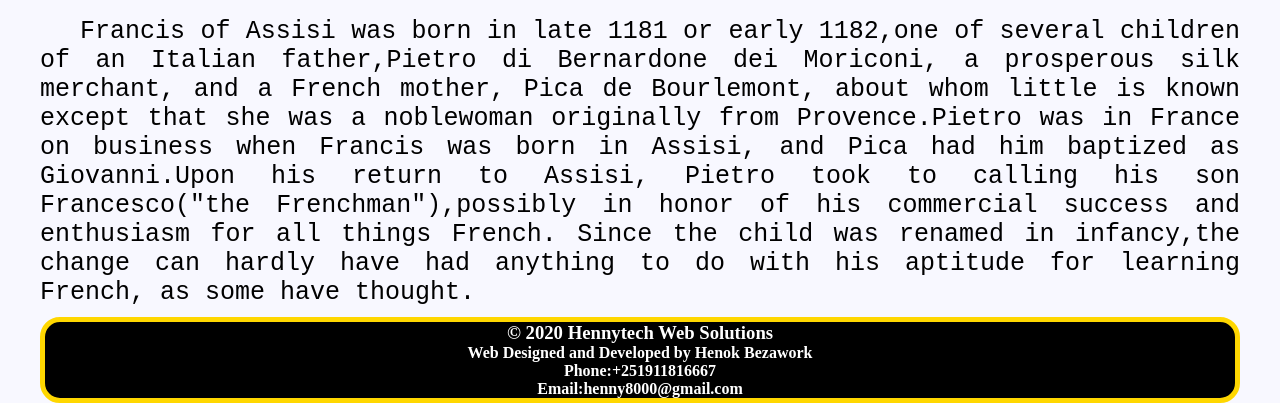
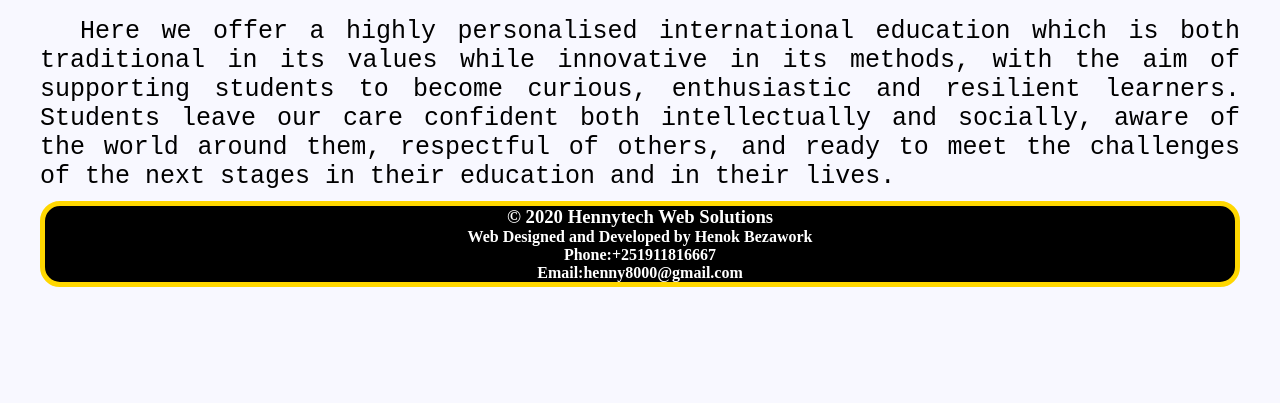
Before and after one commit to henybeza/ardi, a plain HTML site: page index.html in a window 1280 px wide. Shown: the part 512-915 px from the top of the page. After the commit the page ends 800 px from the top, so only its background shows below. Drawn offline with Linux system fonts and the light colour scheme; files whose address does not match are found by name.

Commit message:
Modified the home page

```diff
--- a/index.html
+++ b/index.html
@@ -43,7 +43,9 @@
       <section>
           <h1>Home</h1>
           <p>
-              Francis of Assisi was born in late 1181 or early 1182,one of several children of an Italian father,Pietro di Bernardone dei Moriconi, a prosperous silk merchant, and a French mother, Pica de Bourlemont, about whom little is known except that she was a noblewoman originally from Provence.Pietro was in France on business when Francis was born in Assisi, and Pica had him baptized as Giovanni.Upon his return to Assisi, Pietro took to calling his son Francesco("the Frenchman"),possibly in honor of his commercial success and enthusiasm for all things French. Since the child was renamed in infancy,the change can hardly have had anything to do with his aptitude for learning French, as some have thought.
+              Here we offer a highly personalised international education which is both traditional in its values while innovative in its methods, with the aim of supporting students to become curious, enthusiastic and resilient learners.
+
+Students leave our care confident both intellectually and socially, aware of the world around them, respectful of others, and ready to meet the challenges of the next stages in their education and in their lives.
 
           </p>
 
```
